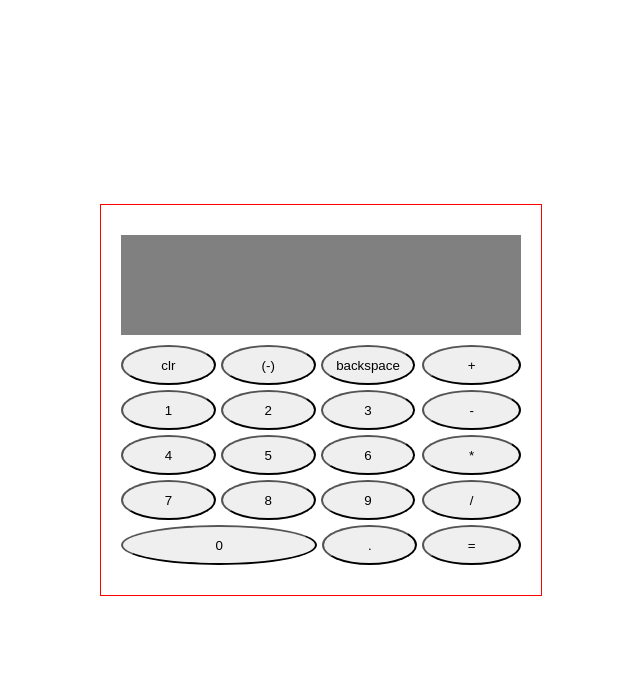
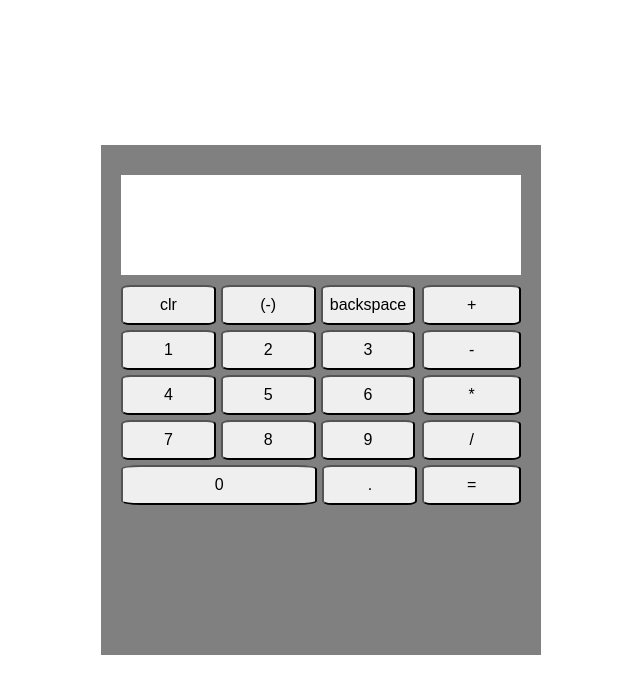
Before and after one commit to Darrenf040/TOP-Calculator, a plain HTML site: page index.html in a window 1280 px wide. Shown: the whole page, without its empty margins (319-959 px from the left). Drawn offline with Linux system fonts and the light colour scheme.

Commit message:
text is displayed on the bottom right + calculator background color

```diff
--- a/styles.css
+++ b/styles.css
@@ -9,13 +9,17 @@ body{
 }
 .calculator-frame{
     width: 400px;
-    border: 1px red solid;
+    background-color: gray;
     padding: 30px 20px;
 }
 .text-display{
     height: 100px;
-    background-color: gray;
     margin-bottom: 10px;
+    background-color: white;
+    font-size: 20px;
+    display: flex;
+    justify-content: flex-end;
+    align-items: flex-end;
 }
 .button-container{
     display: flex;
@@ -24,7 +28,8 @@ body{
 button{
     box-sizing: border-box;
     height: 40px;
-    border-radius: 50%;
+    border-radius: 10%;
+    font-size: 16px;
 }
 .numbers-container{
     width: 75%;
@@ -49,3 +54,6 @@ button{
 .zero{
     flex: 1;
 }
+.content-container{
+    height: 450px;
+}
```
